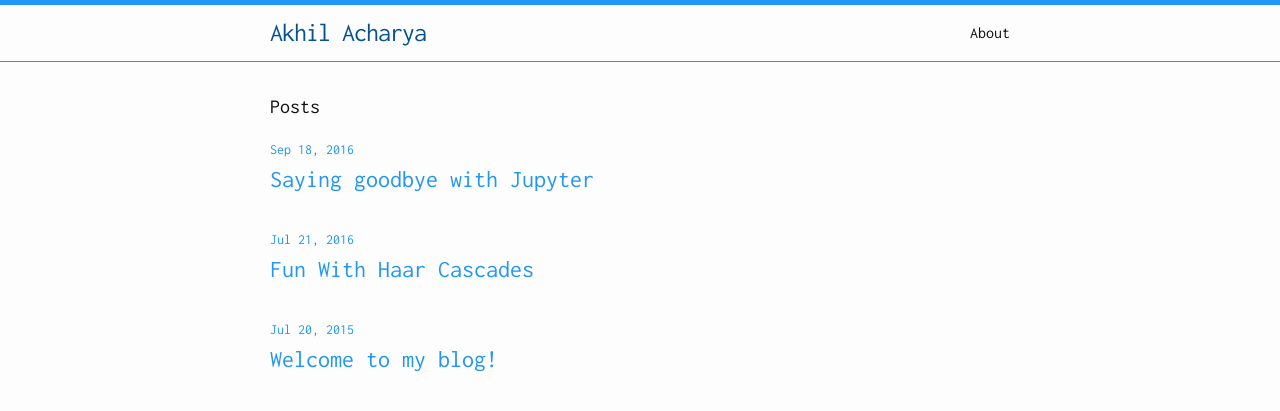
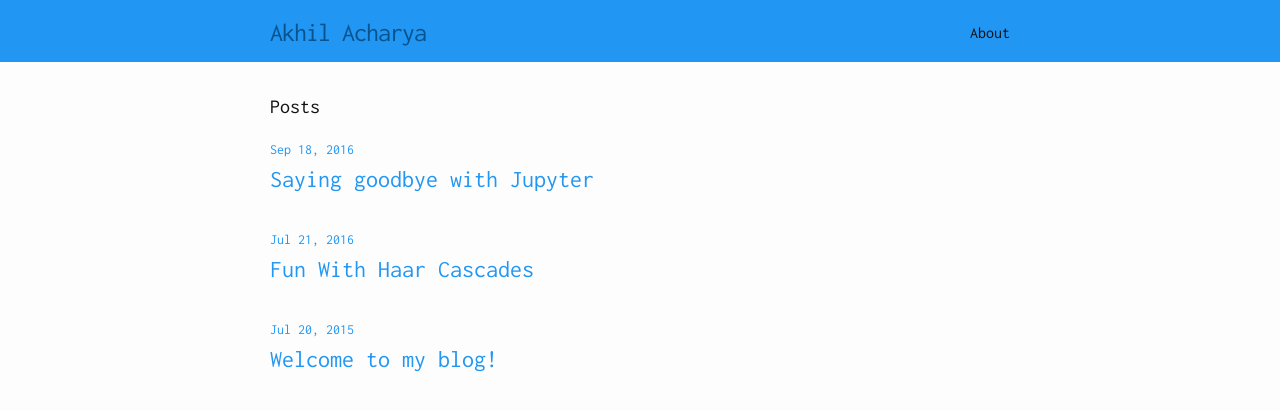
Before and after one commit to akhilcacharya/akhilcacharya.github.io, a Jekyll site: the page built from index.html, in a window 1280 px wide. Shown: the top 411 px of the page. Built offline with Jekyll 4.4.1, drawn with Linux system fonts in a browser that asks for light colours.

Commit message:
Updated _layout.scss

```diff
--- a/_sass/_layout.scss
+++ b/_sass/_layout.scss
@@ -4,6 +4,8 @@
 .site-header {
     border-top: 5px solid #2196F3; //$grey-color-dark;
     border-bottom: 1px solid #2196F3; //$grey-color-light;
+    background-color: $grey-color;
+    color: white;
     min-height: 56px;
 
     // Positioning context for the mobile navigation icon
```
